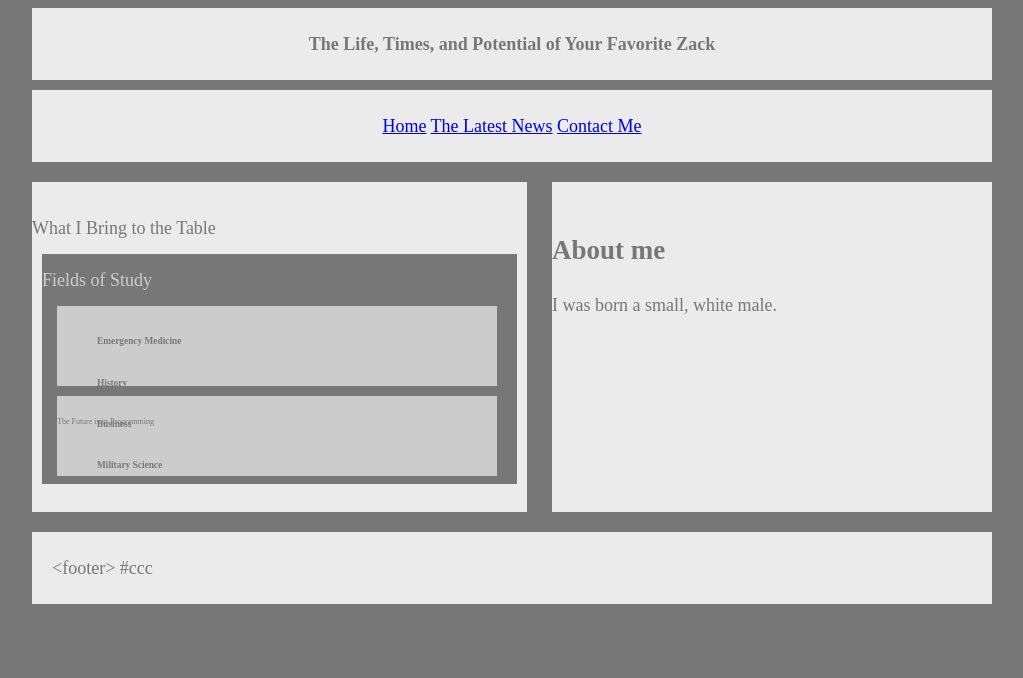
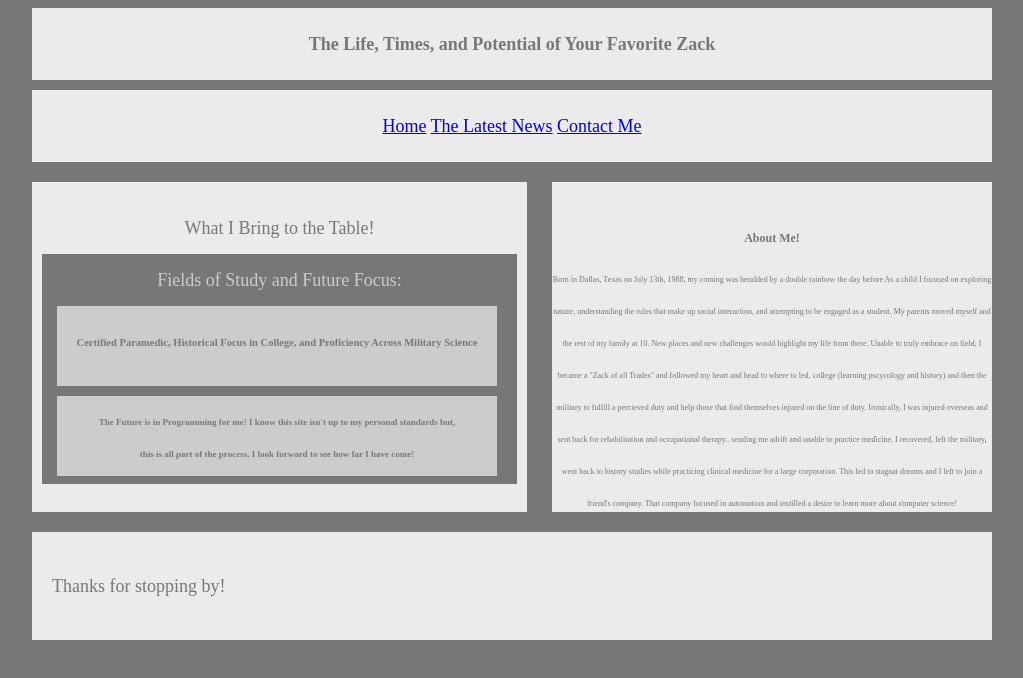
Before and after one commit to ZackCurtis/HW-Wireframe, a plain HTML site: page index.html in a window 1280 px wide. Shown: the whole page, without its empty margins (68-1091 px from the left). Drawn offline with Linux system fonts and the light colour scheme.

Commit message:
added text and worked on text formatting

```diff
--- a/index.html
+++ b/index.html
@@ -18,33 +18,39 @@
 		</nav>
 
 		<section id="section1">
-			What I Bring to the Table
+			What I Bring to the Table!
 
 			<article id="article1">
-				Fields of Study
+				Fields of Study and Future Focus:
 
-					<div id="h123">
-                       <ul> <h3>Emergency Medicine</h3>
-                        <h3>History</h3>
-                        <h3>Business</h3>
-                        <h3>Military Science</h3>
-                    </ul>
+					<div id="divlines">
+                        <h1>Certified Paramedic, Historical Focus in College, and Proficiency Across Military Science</h1>
 					</div>
 
 					<p id="p1">
-						The Future is in Programming
-					</p>
+						<p1>The Future is in Programming for me! I know this site isn't up to my personal standards but, <br> this is all part of the process.
+                            I look forward to see how far I have come!
+                        </p>
 			</article>
 
 		</section>
 
 		<aside id="aside1">
-            <h1>About me</h1>
-            <p>I was born a small, white male.</p>
+            <h1>About Me!</h1>
+            <p>Born in Dallas, Texas on July 13th, 1988, my coming was heralded by a double rainbow the day before
+            As a child I focused on exploring nature, understanding the rules that make up social interaction,
+            and attempting to be engaged as a student. My parents moved myself and the rest of my family at 10.
+            New places and new challenges would highlight my life from there. Unable to truly embrace on field,
+            I became a "Zack of all Trades" and followed my heart and head to where to led, college (learning pscycology and history) and then the military
+            to fulfill a percieved duty and help those that find themselves injured on the line of duty. Ironically, I was
+            injured overseas and sent back for rehabilitation and occupational therapy.. sending me adrift and unable to practice medicine.
+            I recovered, left the military, went back to history studies while practicing clinical medicine for a large corporation.
+            This led to stagnat dreams and I left to join a friend's company. That company focused in automation and instilled a desire to learn more about computer science!
+        </p>
 		</aside>
 
 		<footer>
-			&lt;footer&gt; #ccc
+			<p>Thanks for stopping by!</p>
 		</footer>
 
 	</body>
--- a/style.css
+++ b/style.css
@@ -32,7 +32,8 @@ nav {
 	padding-top: 30px;
 	float: left;
 	margin-bottom: 20px;
-	color: #777777;
+    color: #777777;
+    text-align: center;
 }
 #article1 {
 	width: 475px;
@@ -42,9 +43,10 @@ nav {
 	padding-top: 10px;
     color: #ccc;
     text-align-last: auto;
+    text-align: center;
 }
 
-#h123 {
+#divlines {
 	width: 440px;
 	height: 70px;
 	background: #ccc;
@@ -52,7 +54,8 @@ nav {
 	padding-top: 10px;
 	color: #777777;
 	font-weight: bold;
-	font-size: 8px;
+    font-size: 50%;
+    text-align: center;
 }
 
 #p1 {
@@ -62,7 +65,9 @@ nav {
 	margin: 10px 30px 10px 15px;
 	padding-top: 10px;
     color: #777777;
-    font-size: 8px;
+    font-size: 50%;
+    font-weight: bolder;
+    text-align: center;
 }
 
 #aside1 {
@@ -71,7 +76,10 @@ nav {
 	background: #ebebeb;
 	padding-top: 30px;
 	float: right;
-	color: #777777;
+    color: #777777;
+    text-align: center;
+    font-size: 8px;
+
 }
 #footer1{
 	clear: both;
```
